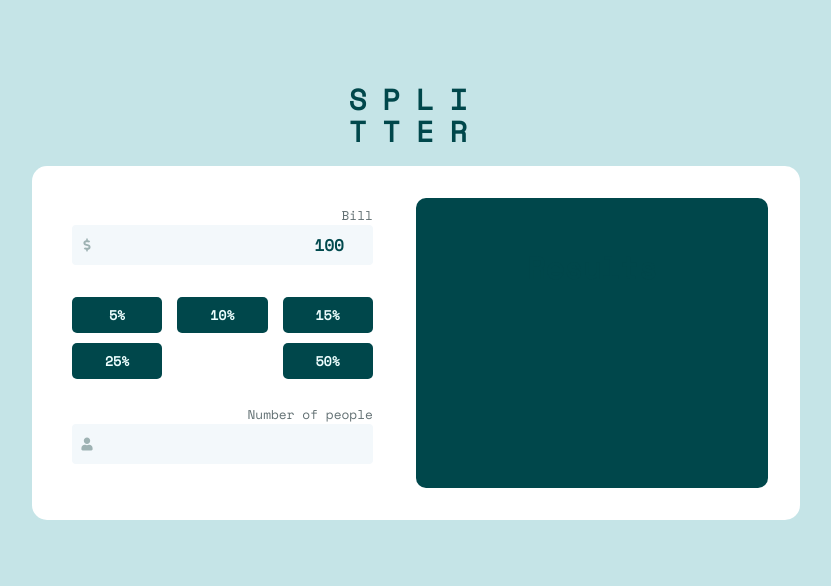
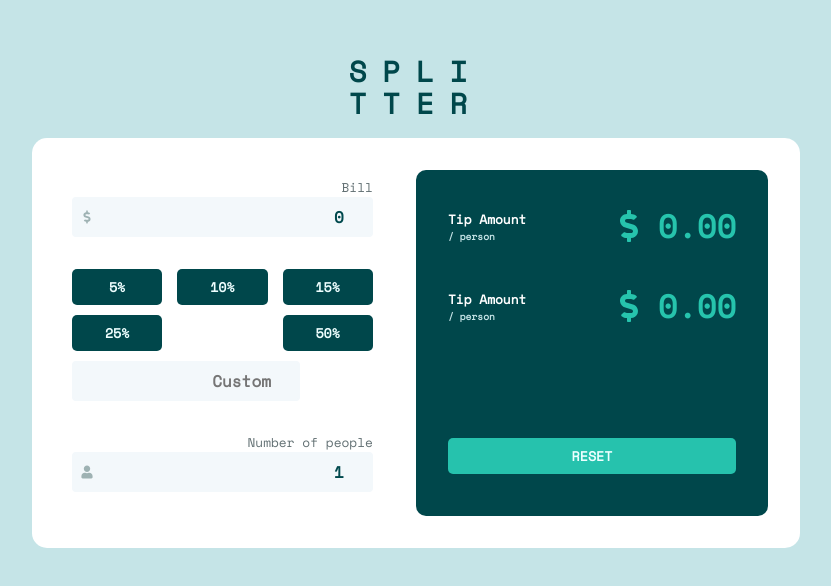
Before and after one commit to roninJosue/tip-calculator, a React (Create React App) app: page / in a window 1280 px wide. Shown: the part 108-694 px from the top of the page, without its empty margins (224-1055 px from the left). Built offline with nearby package versions, Linux system fonts and the light colour scheme.

Commit message:
Tip calculation completed.

```diff
--- a/src/components/Spliter/Buttons/Button.jsx
+++ b/src/components/Spliter/Buttons/Button.jsx
@@ -6,7 +6,7 @@ import useStore from "../../store/store"
 const Button = (props) => {
   //const [percentage, setPercentage] = useState(0);
 
-  const {buttonText, dataPercentage} = props
+  const {buttonText, dataPercentage, second} = props
   const updPercentage = useStore((state) => state.updateTipPercentage)
 
   const handleClick = (e) => {
@@ -17,7 +17,7 @@ const Button = (props) => {
     <button
       data-percentage={dataPercentage}
       onClick={e => handleClick(e.target)}
-      className={styles.button}>
+      className={second ? styles.button + ' ' + styles.button2 : styles.button}>
       {buttonText}
     </button>
   )
--- a/src/components/Spliter/Buttons/index.jsx
+++ b/src/components/Spliter/Buttons/index.jsx
@@ -1,6 +1,7 @@
 import React from "react";
 import styles from './../../styles/buttons.module.scss'
 import Button from "./Button";
+import CustomInput from "../Controls/CustomInput";
 
 const ButtonsContainer = () => {
   return(<div className={styles.buttonsContainer}>
@@ -9,6 +10,7 @@ const ButtonsContainer = () => {
     <Button buttonText='15%' dataPercentage={0.15} />
     <Button buttonText='25%' dataPercentage={0.25} />
     <Button buttonText='50%' dataPercentage={0.5} />
+    <CustomInput placeHolder={'Custom'}/>
   </div>)
 }
 
--- a/src/components/Spliter/Controls/CustomInput.jsx
+++ b/src/components/Spliter/Controls/CustomInput.jsx
@@ -4,10 +4,10 @@ import {FontAwesomeIcon} from "@fortawesome/react-fontawesome"
 import {faDollarSign, faUser} from "@fortawesome/free-solid-svg-icons"
 
 const CustomInput = (props) => {
-  const {label, inputId, inputIcon, value, upd} = props;
+  const {label, inputId, inputIcon, value, upd, placeHolder} = props;
 
   const handleChange = (value) => {
-    if (typeof upd === 'function'){
+    if (typeof upd === 'function') {
       upd(Number(value))
     }
   }
@@ -24,7 +24,8 @@ const CustomInput = (props) => {
                value={value}
                className={styles.controlsInputText}
                type="number"
-               id={inputId}/>
+               id={inputId}
+        placeholder={placeHolder}/>
       </div>
     </div>
   )
--- a/src/components/Spliter/Controls/index.jsx
+++ b/src/components/Spliter/Controls/index.jsx
@@ -1,18 +1,21 @@
 import React from "react";
 import styles from './../../styles/controls.module.scss'
-import CustomInput from "./CustomInput";
-import ButtonsContainer from "../Buttons";
-import useStore from "../../store/store";
+import CustomInput from "./CustomInput"
+import ButtonsContainer from "../Buttons"
+import useStore from "../../store/store"
 
 const Controls = () => {
   const bill = useStore((state) => state.bill)
+  const percentage = useStore((state) => state.tipPercentage)
+  const people = useStore((state) => state.people)
   const updateBill = useStore((state) => state.updateBill)
+  const updatePeople = useStore((state) => state.updatePeople)
 
   return (
     <div className={styles.controls}>
       <CustomInput upd={updateBill} value={bill} label={'Bill'}  inputId={'bill'} inputIcon={'dollar'}/>
-      <ButtonsContainer />
-      <CustomInput label={'Number of people'} inputId={'user'} inputIcon={'user'}/>
+      <ButtonsContainer per={percentage} />
+      <CustomInput upd={updatePeople} value={people} label={'Number of people'} inputId={'user'} inputIcon={'user'}/>
     </div>
   )
 }
--- /dev/null
+++ b/src/components/Spliter/Results/Screen.jsx
@@ -0,0 +1,20 @@
+import React from "react"
+import styles from './../../styles/screen.module.scss'
+import {FontAwesomeIcon} from "@fortawesome/react-fontawesome"
+import {faDollarSign} from "@fortawesome/free-solid-svg-icons"
+
+const Screen = (props) => {
+  const {amount, label} = props
+
+  return (<div className={styles.screen}>
+    <div className={styles.screenGroup}>
+      <span className={styles.screenLabel}>{label}</span>
+      <span className={styles.screenLabel_2}>/ person</span>
+    </div>
+    <div className={styles.screenNumber}>
+      <FontAwesomeIcon icon={faDollarSign} /> {amount}
+    </div>
+  </div>)
+}
+
+export default Screen
--- a/src/components/Spliter/Results/index.jsx
+++ b/src/components/Spliter/Results/index.jsx
@@ -1,10 +1,20 @@
 import React from "react";
 import styles from "./../../styles/results.module.scss"
+import Screen from "./Screen";
+import Button from "../Buttons/Button";
+import useStore from "../../store/store";
 
 const Results = () => {
+  const {calculateAmountTip, calculateTotal} = useStore()
   return (
     <div className={styles.results}>
-      <h3>Results</h3>
+      <div>
+        <Screen label={'Tip Amount'} amount={calculateAmountTip()}/>
+        <Screen label={'Tip Amount'} amount={calculateTotal()}/>
+      </div>
+      <div>
+        <Button second={true} buttonText={'Reset'}/>
+      </div>
     </div>
   )
 }
--- a/src/components/store/store.js
+++ b/src/components/store/store.js
@@ -1,12 +1,25 @@
 import create from "zustand";
 
-const useStore = create((set) => ({
-  bill: 100.00,
-  people: 0,
-  tipPercentage: 0,
+const useStore = create((set, get) => ({
+  bill: 0,
+  people: 1,
+  tipPercentage: 1,
   updateBill: (b) => set(state => ({bill: b})),
   updatePeople: (numberPeople) => set(state => ({people: numberPeople})),
-  updateTipPercentage: (percentage) => set(state => ({tipPercentage: percentage}))
+  updateTipPercentage: (percentage) => set(state => ({tipPercentage: percentage})),
+  calculateAmountTip: () => {
+    const b = get().bill * get().tipPercentage
+    const people = get().people
+
+    return (b/people).toFixed(2);
+  },
+  calculateTotal: () => {
+    const b = get().bill * get().tipPercentage
+    const people = get().people
+    const c = b / people
+
+    return ((get().bill / get().people) + c).toFixed(2)
+  }
 }))
 
 export default useStore;
--- a/src/components/styles/buttons.module.scss
+++ b/src/components/styles/buttons.module.scss
@@ -16,6 +16,12 @@
   font-weight: bold;
   font-family: "Space Mono", sans-serif;
 
+  &2 {
+    width: 100%;
+    background-color: #26c2ad;
+    text-transform: uppercase;
+  }
+
   &:hover {
     background-color: #9fe8df;
     color: #00474b;
--- a/src/components/styles/results.module.scss
+++ b/src/components/styles/results.module.scss
@@ -3,8 +3,12 @@
 .results {
   flex-basis: 50%;
   background-color: #00474b;
-  padding: 1rem;
+  padding: 2rem;
   border-radius: 10px;
+  color: #fff;
+  display: flex;
+  flex-direction: column;
+  justify-content: space-between;
 
   @include respond(phone){
     flex-basis: 100%;
--- /dev/null
+++ b/src/components/styles/screen.module.scss
@@ -0,0 +1,32 @@
+.screen {
+  display: flex;
+  justify-content: space-between;
+  align-items: center;
+
+  &:not(:last-child){
+    margin-bottom: 2rem;
+  }
+
+  &Group{
+    display: flex;
+    flex-direction: column;
+    align-items: start;
+  }
+
+  &Label {
+    font-weight: bold;
+    font-size: .8rem;
+  }
+
+  &Label_2{
+    font-weight: bold;
+    font-size: .6rem;
+    color: #c5e4e7;
+  }
+
+  &Number{
+    color: #26c4ad;
+    font-size: 2rem;
+    font-weight: bold;
+  }
+}
```
